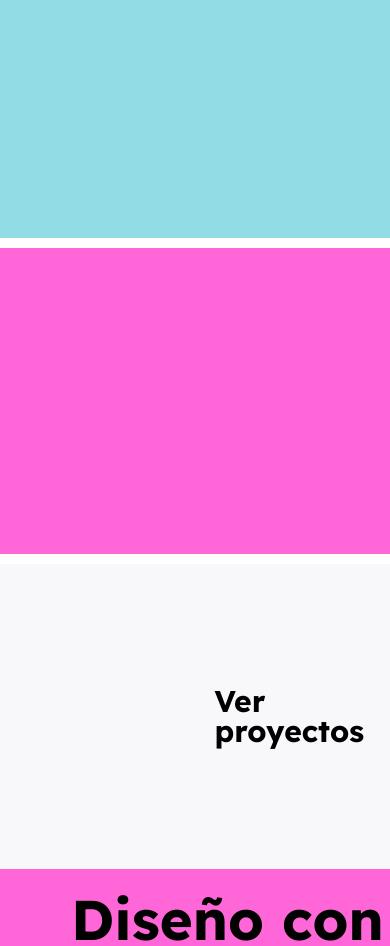
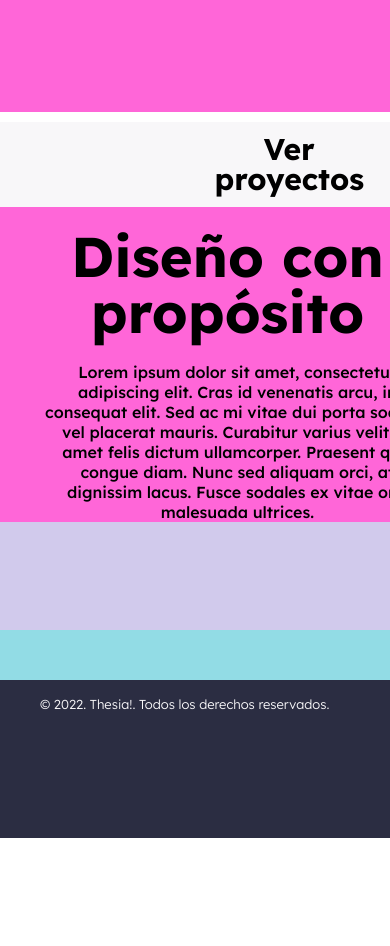
Before and after one commit to marucian/THS-SASS, a plain HTML site: page index.html in a window 390 px wide. Shown: the part 2060-3006 px from the top of the page. After the commit the page ends 2908 px from the top, so only its background shows below. Drawn offline with nearby package versions, Linux system fonts and the light colour scheme.

Commit message:
Index Extrachico ok

```diff
--- a/css/style.css
+++ b/css/style.css
@@ -437,7 +437,7 @@ h2, p, h3, h4, a {
   .grilla {
     display: grid;
     grid-template-columns: 1fr;
-    grid-template-rows: 90px 1fr 1fr 1fr 1fr 1fr 1fr 1fr 1fr 1fr 1fr 1fr 0.5fr;
+    grid-template-rows: 90px 0.3fr 0.3fr 1fr 1fr 1fr 1fr 1fr 1fr 0.3fr 1fr 0.5fr 0.5fr;
     gap: 0px 0px;
     grid-auto-flow: row;
     grid-template-areas: "header"
@@ -479,7 +479,7 @@ h2, p, h3, h4, a {
     padding-top: 5%; }
   .segundaLineaBoton {
     font-size: 30px;
-    text-align: left;
+    text-align: center;
     font-weight: 900;
     color: #000000;
     line-height: 30px;
--- a/scss/Elementos/_extrachico.scss
+++ b/scss/Elementos/_extrachico.scss
@@ -1,7 +1,7 @@
 @media (max-width:399px) and (min-width: 1px) {
     .grilla {  display: grid;
         grid-template-columns: 1fr;
-        grid-template-rows: 90px 1fr 1fr 1fr 1fr 1fr 1fr 1fr 1fr 1fr 1fr 1fr 0.5fr;
+        grid-template-rows: 90px 0.3fr 0.3fr 1fr 1fr 1fr 1fr 1fr 1fr 0.3fr 1fr 0.5fr 0.5fr;
         gap: 0px 0px;
         grid-auto-flow: row;
         grid-template-areas:
@@ -54,7 +54,7 @@
 
     .segundaLineaBoton {
         font-size: 30px;
-        text-align: left;
+        text-align: center;
         font-weight: 900;
         color: #000000;
         line-height: 30px;
```
